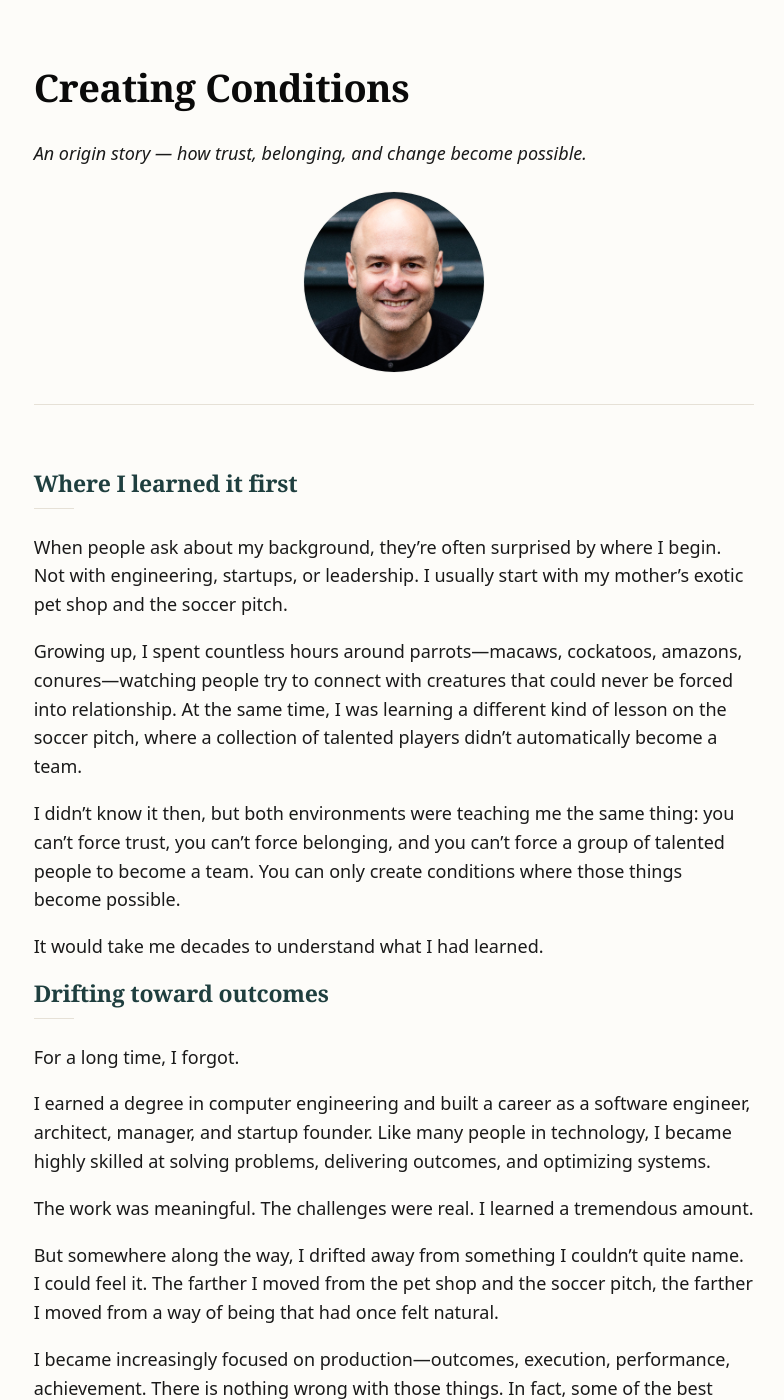
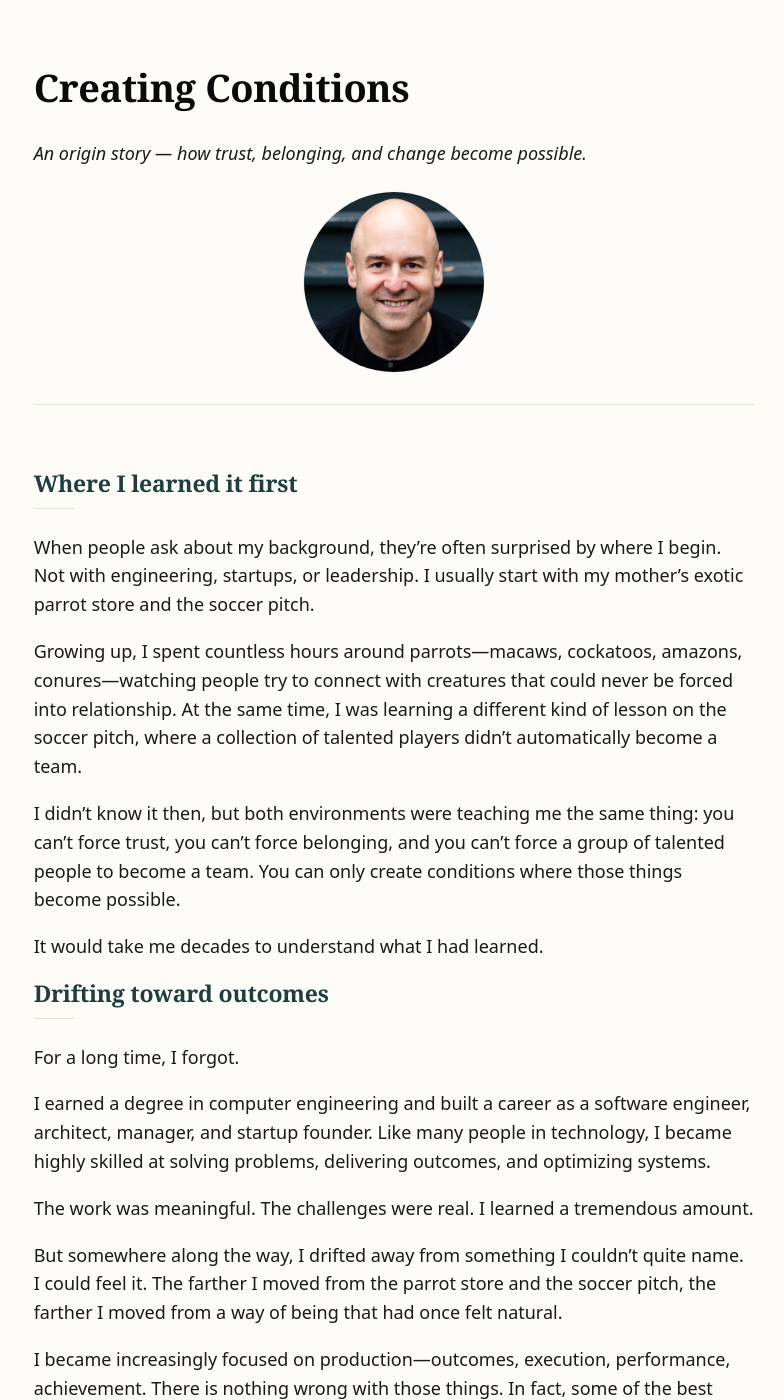
Before and after one commit to basil-family-lab/zen, a Jekyll site: the page built from origin.md, in a window 1280 px wide and 1400 px high. Shown: the whole window, without its empty margins (246-1030 px from the left). Built offline with Jekyll 4.4.1, drawn with Linux system fonts in a browser that asks for light colours; some of the changed text lies outside the part shown.

Commit message:
refactor: origin story

```diff
--- a/origin.md
+++ b/origin.md
@@ -10,7 +10,7 @@ css_id: origin
 
 ## Where I learned it first
 
-When people ask about my background, they’re often surprised by where I begin. Not with engineering, startups, or leadership. I usually start with my mother’s exotic pet shop and the soccer pitch.
+When people ask about my background, they’re often surprised by where I begin. Not with engineering, startups, or leadership. I usually start with my mother’s exotic parrot store and the soccer pitch.
 
 Growing up, I spent countless hours around parrots—macaws, cockatoos, amazons, conures—watching people try to connect with creatures that could never be forced into relationship. At the same time, I was learning a different kind of lesson on the soccer pitch, where a collection of talented players didn’t automatically become a team.
 
@@ -26,7 +26,7 @@ I earned a degree in computer engineering and built a career as a software engin
 
 The work was meaningful. The challenges were real. I learned a tremendous amount.
 
-But somewhere along the way, I drifted away from something I couldn’t quite name. I could feel it. The farther I moved from the pet shop and the soccer pitch, the farther I moved from a way of being that had once felt natural.
+But somewhere along the way, I drifted away from something I couldn’t quite name. I could feel it. The farther I moved from the parrot store and the soccer pitch, the farther I moved from a way of being that had once felt natural.
 
 I became increasingly focused on production—outcomes, execution, performance, achievement. There is nothing wrong with those things. In fact, some of the best work of my career would come later. But I was becoming disconnected from something deeper.
 
@@ -44,7 +44,7 @@ Something softened. First in my body, then in my mind.
 
 We probably sat together for only a few minutes. It felt much longer. Looking back, I think she gave me one of the most important gifts I’ve ever received: she created a condition. A condition where I could stop fighting. A condition where something new could emerge.
 
-Later that day, another nurse sat beside me and showed me a video about neuroplasticity: *The Backwards Brain Bicycle*. I don’t remember every detail; I remember the seed it planted. Maybe my brain wasn’t permanently damaged. Maybe the story that I was doomed wasn’t actually true. Maybe change was still possible.
+Later that day, another nurse sat beside me and showed me a video about neuroplasticity: [The Backwards Brain Bicycle](https://www.youtube.com/watch?v=MFzDaBzBlL0). I don’t remember every detail; I remember the seed it planted. Maybe my brain wasn’t permanently damaged. Maybe the story that I was doomed wasn’t actually true. Maybe change was still possible.
 
 Again, nobody forced a transformation. Nobody convinced me. A condition was created—and within that condition, hope appeared.
 
@@ -84,7 +84,7 @@ When I asked how he found me, he described a path: a book in a bookstore caught
 
 Then he said something that stopped me: “The energy pulled me in.” Not my credentials. Not my résumé. Not my accomplishments. Something else—something harder to measure and easier to feel.
 
-Looking back, I see the same lesson repeating across my life: in the pet shop, on the soccer pitch, in the hospital, inside enterprise transformations, on the mat, and in coaching conversations.
+Looking back, I see the same lesson repeating across my life: in the parrot store, on the soccer pitch, in the hospital, inside enterprise transformations, on the mat, and in coaching conversations.
 
 We spend enormous effort trying to force outcomes—trust, learning, healing, belonging, change. But the most important transformations I have witnessed were never forced. They emerged from conditions that made them possible.
 
```
